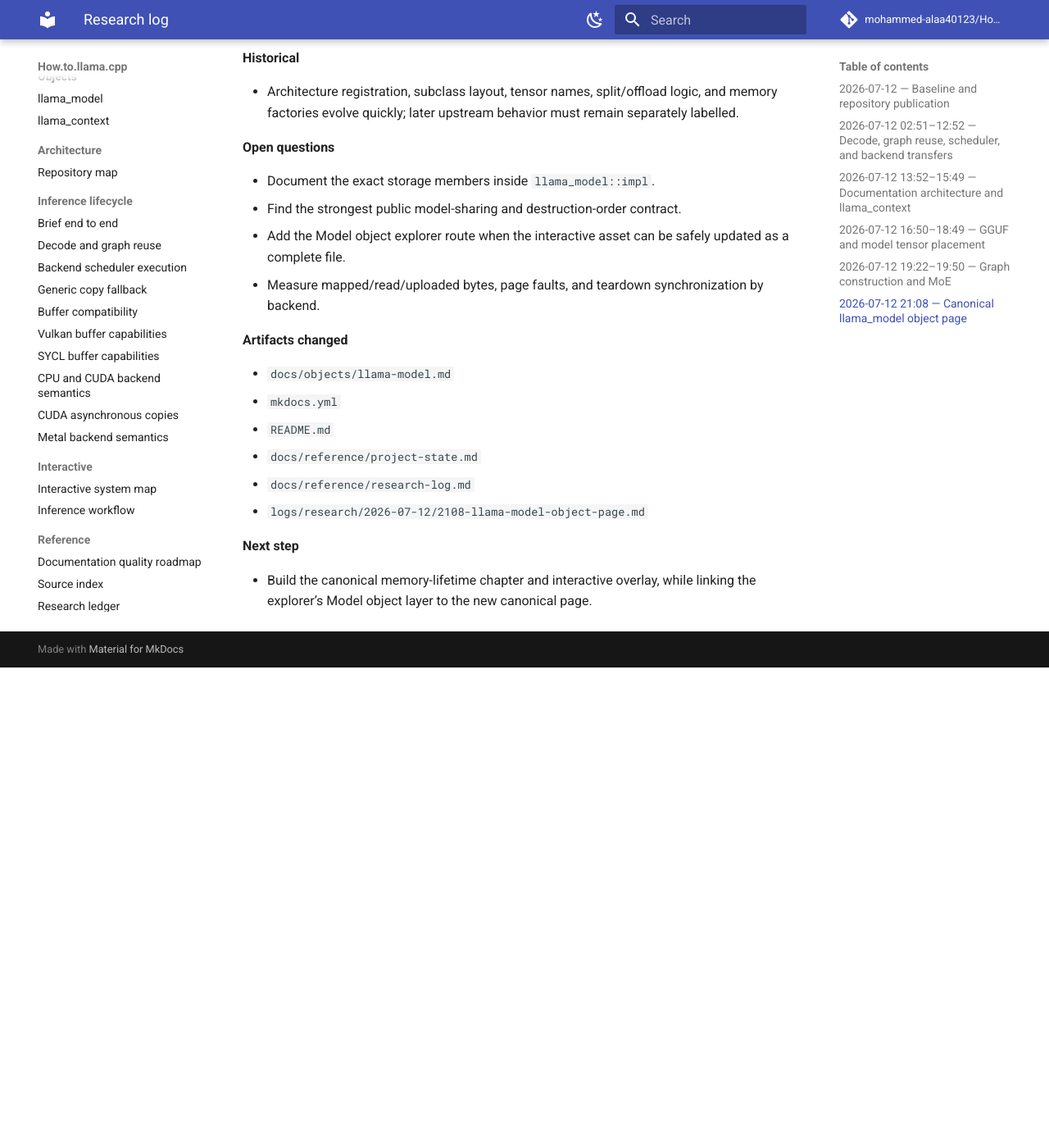
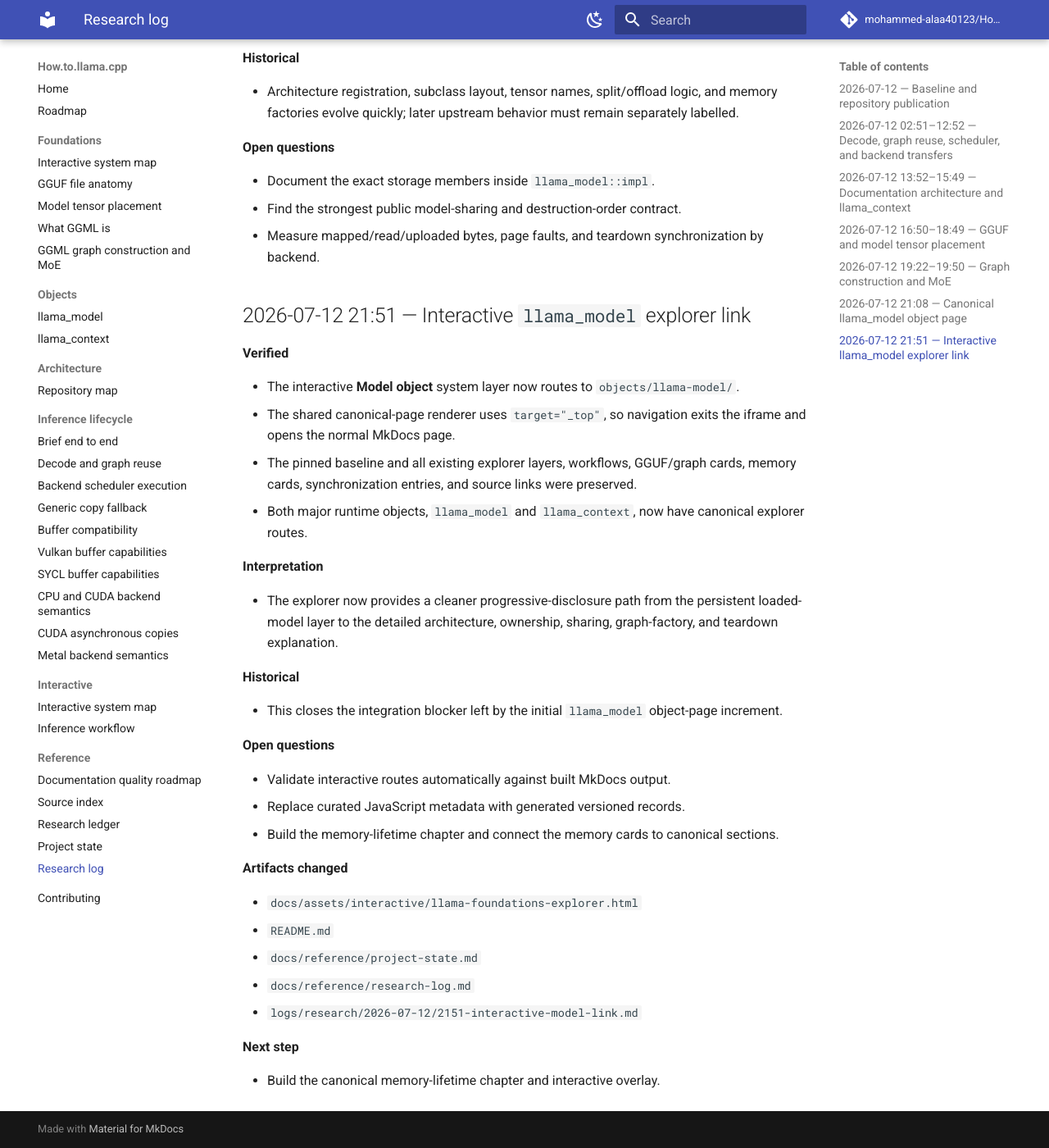
Before and after one commit to mohammed-alaa40123/How.to.llama.cpp, an MkDocs documentation site: the page built from docs/reference/research-log.md, in a window 1280 px wide and 1400 px high, scrolled down 3417 px. Shown: the whole window at 82% size. Built offline with MkDocs 1.6.1 and Material for MkDocs 9.7.7, drawn with Linux system fonts in a browser that asks for light colours; comment, search, counter and statistics services are not loaded; before the commit the page ends 4231 px from its top, so only the background shows below that.

Commit message:
docs: log interactive model explorer link

```diff
--- a/docs/reference/research-log.md
+++ b/docs/reference/research-log.md
@@ -97,18 +97,39 @@
 
 - Document the exact storage members inside `llama_model::impl`.
 - Find the strongest public model-sharing and destruction-order contract.
-- Add the Model object explorer route when the interactive asset can be safely updated as a complete file.
 - Measure mapped/read/uploaded bytes, page faults, and teardown synchronization by backend.
+
+## 2026-07-12 21:51 — Interactive `llama_model` explorer link
+
+**Verified**
+
+- The interactive **Model object** system layer now routes to `objects/llama-model/`.
+- The shared canonical-page renderer uses `target="_top"`, so navigation exits the iframe and opens the normal MkDocs page.
+- The pinned baseline and all existing explorer layers, workflows, GGUF/graph cards, memory cards, synchronization entries, and source links were preserved.
+- Both major runtime objects, `llama_model` and `llama_context`, now have canonical explorer routes.
+
+**Interpretation**
+
+- The explorer now provides a cleaner progressive-disclosure path from the persistent loaded-model layer to the detailed architecture, ownership, sharing, graph-factory, and teardown explanation.
+
+**Historical**
+
+- This closes the integration blocker left by the initial `llama_model` object-page increment.
+
+**Open questions**
+
+- Validate interactive routes automatically against built MkDocs output.
+- Replace curated JavaScript metadata with generated versioned records.
+- Build the memory-lifetime chapter and connect the memory cards to canonical sections.
 
 **Artifacts changed**
 
-- `docs/objects/llama-model.md`
-- `mkdocs.yml`
+- `docs/assets/interactive/llama-foundations-explorer.html`
 - `README.md`
 - `docs/reference/project-state.md`
 - `docs/reference/research-log.md`
-- `logs/research/2026-07-12/2108-llama-model-object-page.md`
+- `logs/research/2026-07-12/2151-interactive-model-link.md`
 
 **Next step**
 
-- Build the canonical memory-lifetime chapter and interactive overlay, while linking the explorer’s Model object layer to the new canonical page.
+- Build the canonical memory-lifetime chapter and interactive overlay.
```
